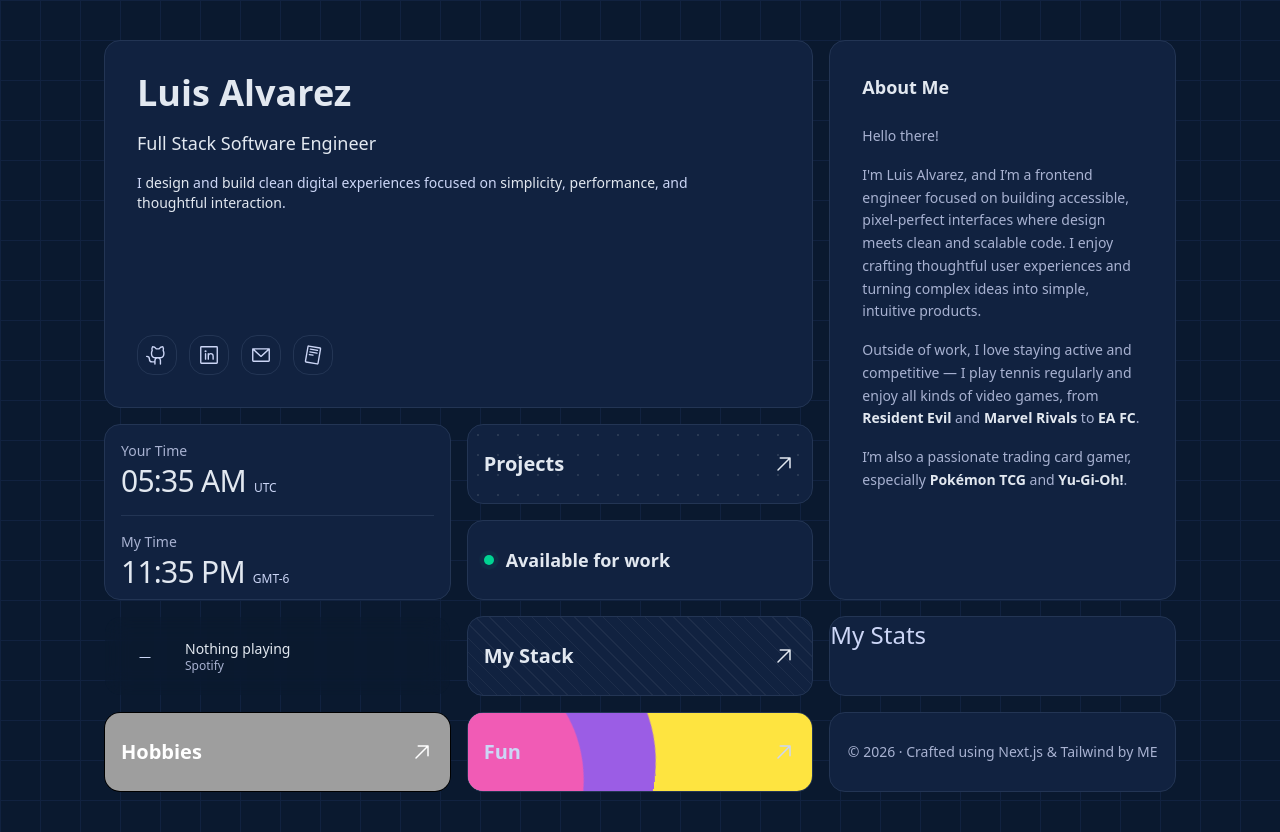
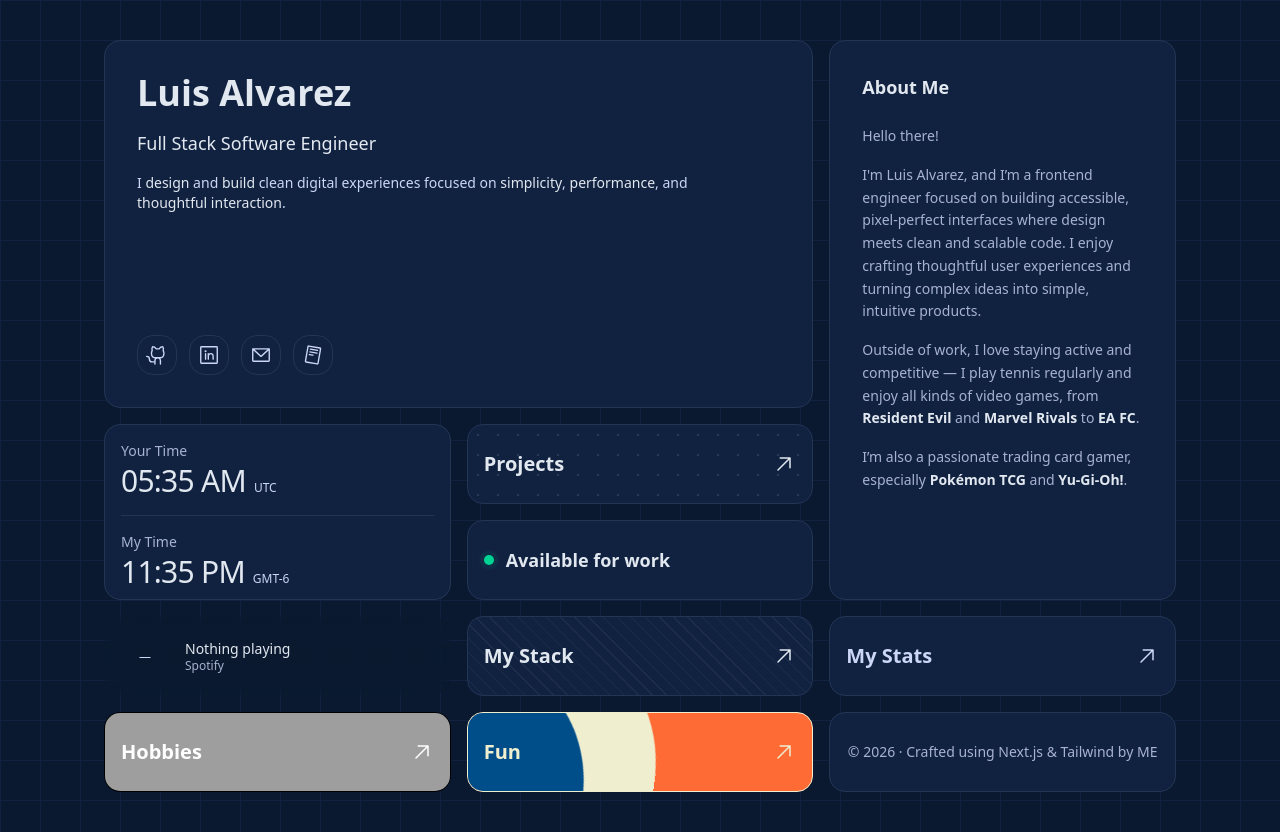
Before and after one commit to Lictro/my-portfolio, a Next.js app: page / in a window 1280 px wide. Built offline with nearby package versions, Linux system fonts and the light colour scheme; no server answers; the database is empty; grey boxes are pictures that could not be loaded.

Commit message:
Adding final cards

```diff
--- a/src/components/BentoCard.tsx
+++ b/src/components/BentoCard.tsx
@@ -4,7 +4,7 @@ import clsx from 'clsx';
 interface BentoCardProps {
   children: ReactNode;
   className?: string;
-  variant?: 'default' | 'accent' | 'spotify' | 'hobbies';
+  variant?: 'default' | 'accent' | 'spotify' | 'hobbies' | 'fun';
 }
 
 export default function BentoCard({
@@ -23,6 +23,7 @@ export default function BentoCard({
           'bg-[#112240] border border-[#233554]': variant === 'accent',
           'border border-transparent ': variant === 'spotify',
           'border border-black bg-black': variant === 'hobbies',
+          'border border-[#efefd0] bg-[#ff6b35]': variant === 'fun',
         },
         className
       )}
--- a/src/components/BentoGrid.tsx
+++ b/src/components/BentoGrid.tsx
@@ -5,6 +5,7 @@ import { FunCard } from './FunCard';
 import { HobbiesCard } from './HobbiesCard';
 import MeCard from './MeCard';
 import { MyStackCard } from './MyStackCard';
+import { MyStatsCard } from './MyStats';
 import { ProjectsCard } from './ProjectsCard';
 import { SpotifyCard } from './SpotifyCard';
 import StatusCard from './StatusCard';
@@ -28,13 +29,12 @@ export default function BentoGrid() {
 
         <MyStackCard className="col-span-4 row-span-1" />
 
-        <BentoCard className="col-span-4 row-span-1">
-          <h2>My Stats</h2>
-        </BentoCard>
+        <MyStatsCard className="col-span-4 row-span-1" />
 
         <HobbiesCard className="col-span-4 row-span-1" />
 
         <FunCard className="col-span-4 row-span-1" />
+
         <BuiltWithCard className="col-span-4 row-span-1 " />
       </div>
     </div>
--- a/src/components/FunCard.tsx
+++ b/src/components/FunCard.tsx
@@ -6,18 +6,18 @@ import BentoCard from './BentoCard';
 export function FunCard({ className }: { className?: string }) {
   return (
     <BentoCard
-      variant="accent"
+      variant="fun"
       className={`${className} relative overflow-hidden`}
     >
-      <div className="absolute inset-0 z-0 bg-[#fee440]">
+      <div className="absolute inset-0 z-0">
         <svg preserveAspectRatio="xMidYMid slice" viewBox="10 10 80 80">
           <path
-            fill="#9b5de5"
+            fill="#efefd0"
             className="out-top"
             d="M37-5C25.1-14.7,5.7-19.1-9.2-10-28.5,1.8-32.7,31.1-19.8,49c15.5,21.5,52.6,22,67.2,2.3C59.4,35,53.7,8.5,37-5Z"
           />
           <path
-            fill="#f15bb5"
+            fill="#004e89"
             className="in-top"
             d="M20.6,4.1C11.6,1.5-1.9,2.5-8,11.2-16.3,23.1-8.2,45.6,7.4,50S42.1,38.9,41,24.5C40.2,14.1,29.4,6.6,20.6,4.1Z"
           />
@@ -25,8 +25,8 @@ export function FunCard({ className }: { className?: string }) {
       </div>
       {/* Content */}
       <div className="relative z-10 flex items-center justify-between h-full px-4">
-        <h1 className="text-xl font-semibold">Fun</h1>
-        <ArrowUpRightIcon size={24} />
+        <h1 className="text-xl font-semibold text-[#efefd0]">Fun</h1>
+        <ArrowUpRightIcon size={24} color="#efefd0"/>
       </div>
     </BentoCard>
   );
--- /dev/null
+++ b/src/components/MyStats.tsx
@@ -0,0 +1,16 @@
+'use client';
+
+import { useEffect } from 'react';
+import { ArrowUpRightIcon } from '@phosphor-icons/react';
+import BentoCard from './BentoCard';
+
+export function MyStatsCard({ className }: { className?: string }) {
+  return (
+    <BentoCard variant="accent" className={`${className} relative overflow-hidden`}>
+      <div className="relative z-10 flex items-center justify-between h-full px-4">
+        <h1 className="text-xl font-semibold">My Stats</h1>
+        <ArrowUpRightIcon size={24} />
+      </div>
+    </BentoCard>
+  );
+}
```
